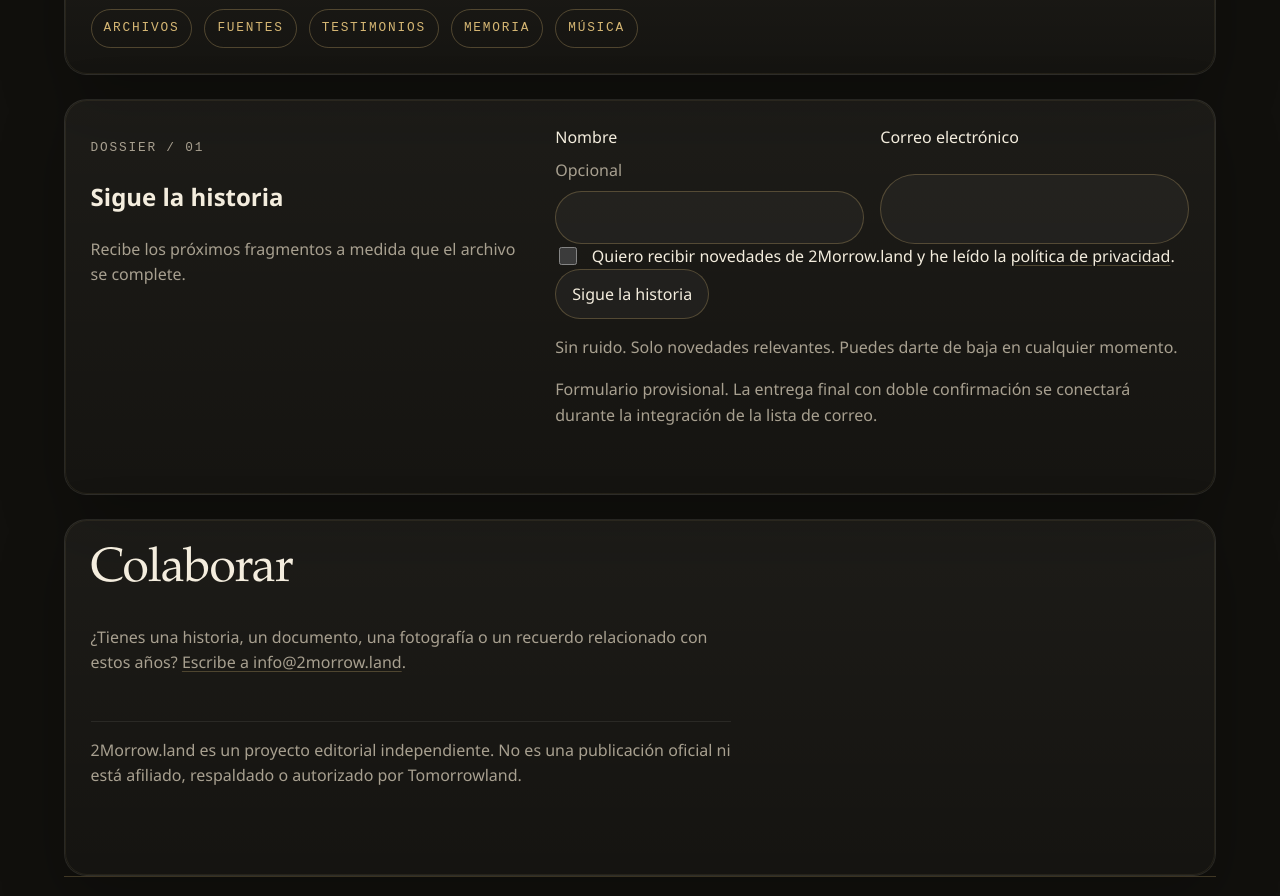
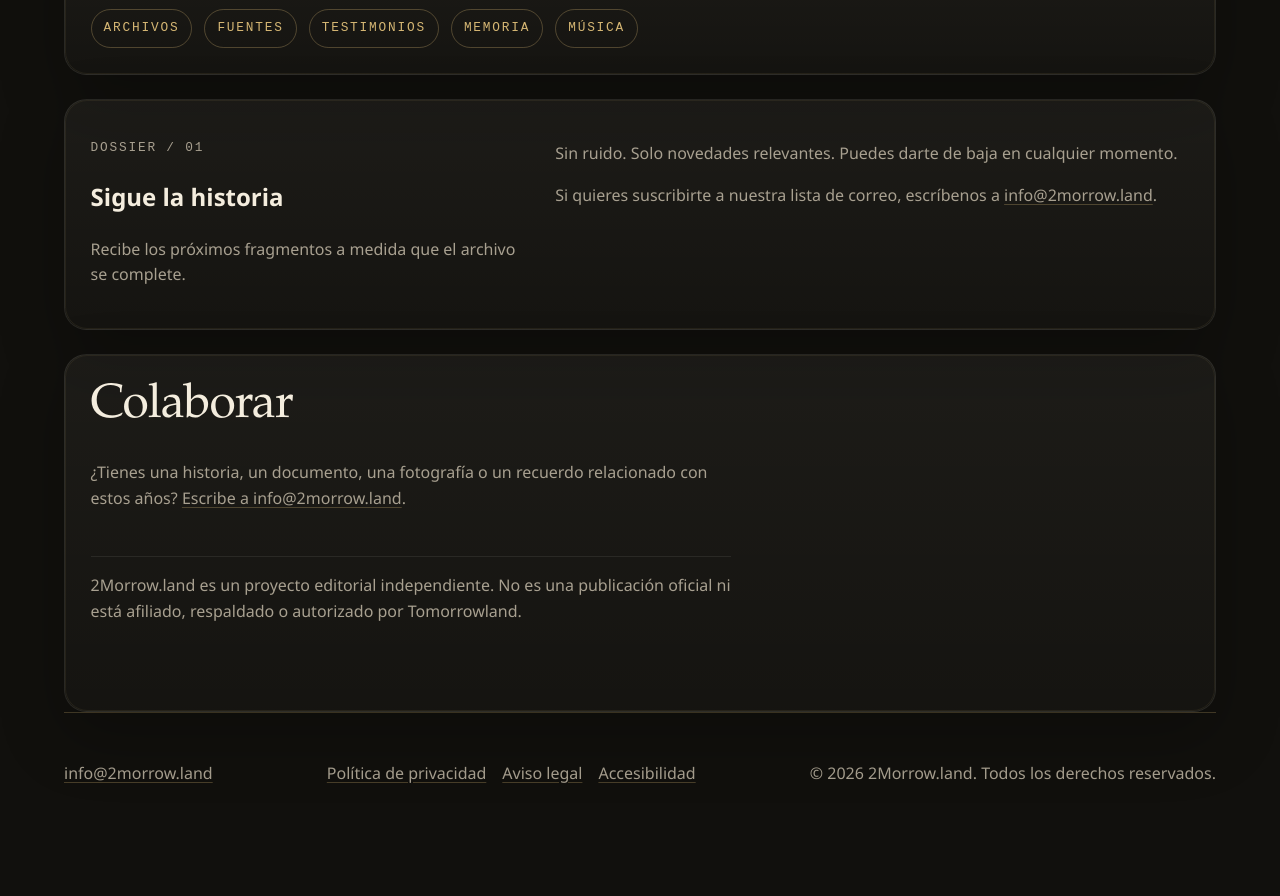
Before and after one commit to CarlosLongarela/2morrow-land, a website: page src/es/index.html in a window 1280 px wide. Shown: the part 1086-1982 px from the top of the page. After the commit the page ends 1920 px from the top, so only its background shows below. Drawn offline with Linux system fonts and the light colour scheme; a script that the page names is missing; a web font is replaced by a local one.

Commit message:
Integrate SendFox signup embeds on both homepages

```diff
--- a/src/es/index.html
+++ b/src/es/index.html
@@ -148,61 +148,23 @@
             <h2 id="newsletter-title">Sigue la historia</h2>
             <p>Recibe los próximos fragmentos a medida que el archivo se complete.</p>
           </div>
-          <!-- Sustituir este bloque provisional por el HTML legado definitivo de SendFox. -->
-          <form
-            class="newsletter-form"
-            action="#newsletter"
-            method="post"
-            novalidate
-            data-newsletter-form
-            data-success-message="Revisa tu correo. Te hemos enviado un mensaje para confirmar la suscripción."
-            data-error-message="No hemos podido procesar la solicitud. Revisa los datos e inténtalo de nuevo."
-            data-email-error="Introduce una dirección de correo válida."
-            data-consent-error="Debes aceptar el aviso de privacidad para suscribirte."
-            data-placeholder-message="Formulario provisional. La entrega final con doble confirmación se conectará durante la integración de la lista de correo."
-          >
-            <div class="field-row">
-              <label class="field">
-                <span>Nombre</span>
-                <span class="field-hint">Opcional</span>
-                <input type="text" name="name" autocomplete="name">
-              </label>
-              <label class="field">
-                <span>Correo electrónico</span>
-                <input type="email" name="email" autocomplete="email" required>
-              </label>
+          <div class="newsletter-form newsletter-embed">
+            <div class="sendfox-embed" data-sendfox-embed>
+              <script
+                src="https://cdn.sendfox.com/js/embed.js"
+                data-form="m2ol96"
+                data-api="https://sendfox.com"
+                async
+              ></script>
             </div>
-            <div class="honeypot" aria-hidden="true">
-              <label>
-                Deja este campo vacío
-                <input type="text" name="company" tabindex="-1" autocomplete="off">
-              </label>
-            </div>
-            <input type="hidden" name="language" value="es">
-            <label class="checkbox-field">
-              <input type="checkbox" name="privacy" required>
-              <span>
-                Quiero recibir novedades de 2Morrow.land y he leído la
-                <a href="/es/privacidad/">política de privacidad</a>.
-              </span>
-            </label>
-            <button class="primary-button" type="submit">Sigue la historia</button>
-            <noscript>
-              <p class="supporting-note">
-                La entrega de la lista de correo todavía se está conectando. Si quieres seguir la
-                historia antes de que el formulario final esté activo, escribe a
-                <a href="mailto:info@2morrow.land?subject=Sigue%20la%20historia">info@2morrow.land</a>.
-              </p>
-            </noscript>
             <p class="supporting-note">
               Sin ruido. Solo novedades relevantes. Puedes darte de baja en cualquier momento.
             </p>
-            <p class="supporting-note is-subtle">
-              Formulario provisional. La entrega final con doble confirmación se conectará durante
-              la integración de la lista de correo.
+            <p class="supporting-note">
+              Si quieres suscribirte a nuestra lista de correo, escríbenos a
+              <a href="mailto:info@2morrow.land">info@2morrow.land</a>.
             </p>
-            <p class="status-message" aria-live="polite" data-form-status></p>
-          </form>
+          </div>
         </section>
 
         <section class="closing-notes reveal" aria-labelledby="contribute-title">
```
Also changed, not shown: src/index.html (+4 -7 lines).
